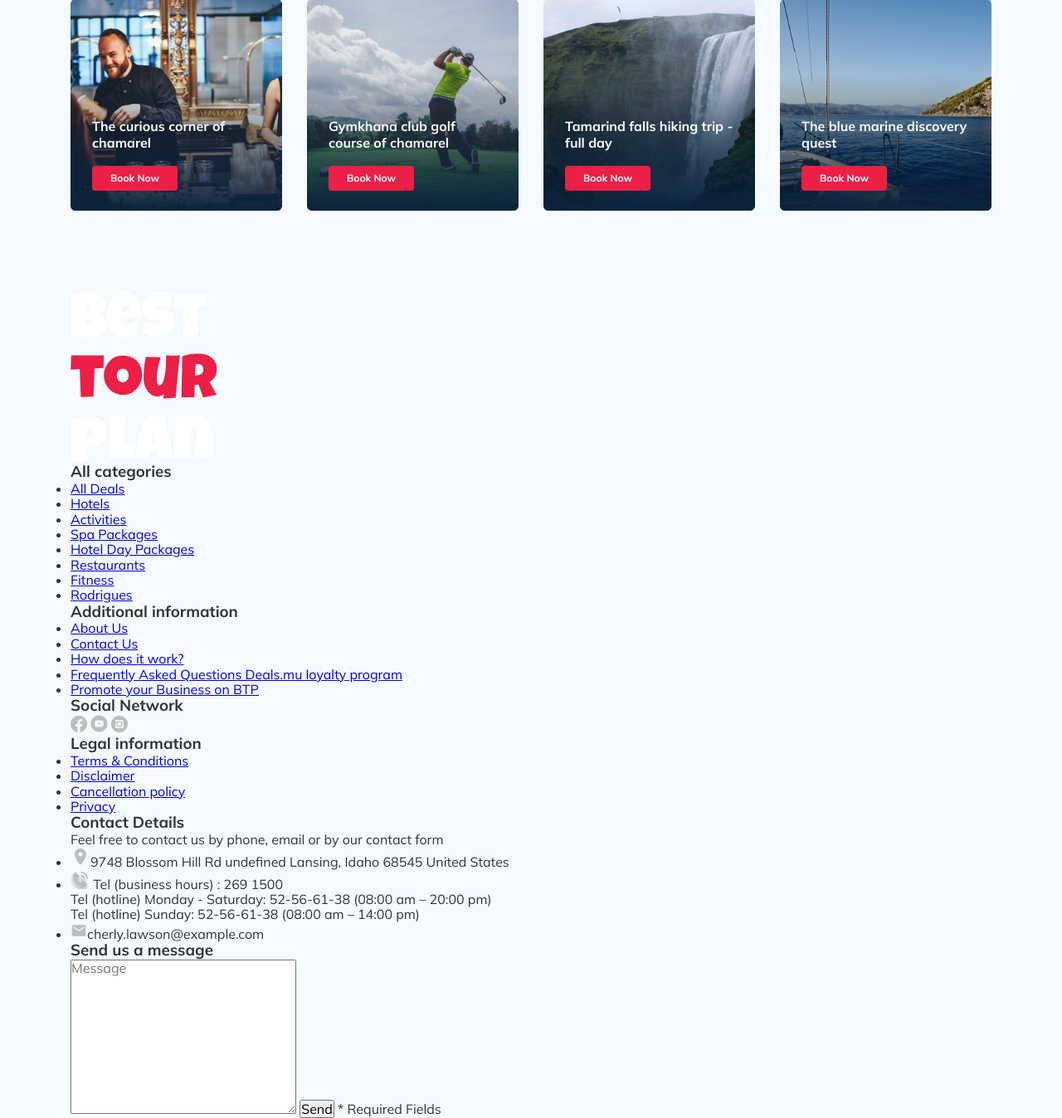
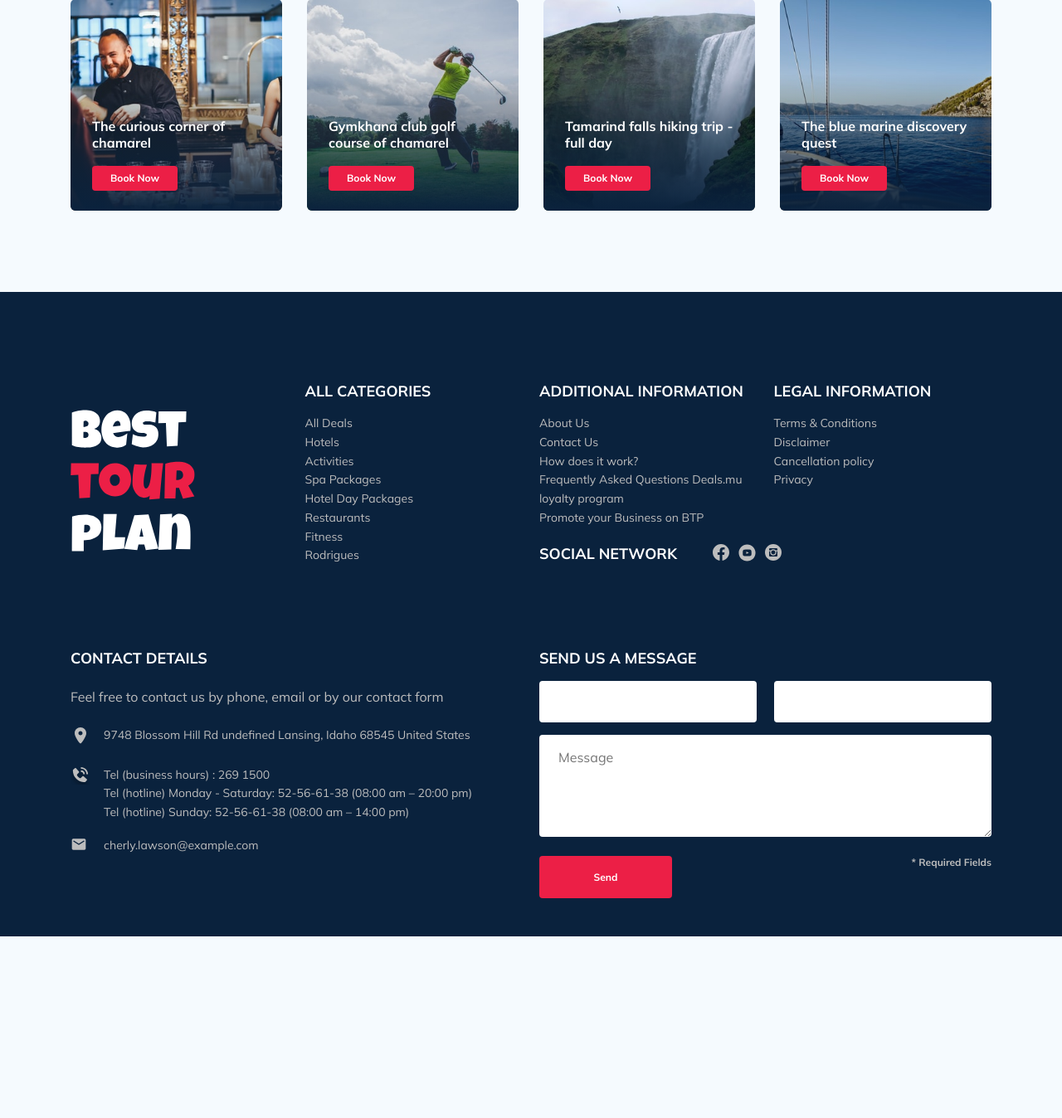
Before and after one commit to LidiyaZzz/tour-plan, a PHP site: page / in a window 1280 px wide. Shown: the part 3078-4426 px from the top of the page at 83% size. After the commit the page ends 4207 px from the top, so only its background shows below. Run offline with PHP 8.4, Linux system fonts and the light colour scheme; some libraries are stand-ins or nearby versions.

Commit message:
create: footer

```diff
--- a/css/style.css
+++ b/css/style.css
@@ -1410,6 +1410,196 @@ template {
   background-color: #EC1F46;
   border-radius: 4px;
   cursor: pointer;
+}
+
+.footer {
+  background-color: #0A223D;
+  color: #FFFFFF;
+  padding-top: 108px;
+  padding-bottom: 46px;
+}
+
+.footer-wrapper {
+  display: -ms-grid;
+  display: grid;
+  -ms-grid-columns: (minmax(min-content, 1fr))[4];
+      grid-template-columns: repeat(4, minmax(-webkit-min-content, 1fr));
+      grid-template-columns: repeat(4, minmax(min-content, 1fr));
+  grid-gap: 20px;
+  grid-auto-rows: minmax(43px, -webkit-min-content);
+  grid-auto-rows: minmax(43px, min-content);
+  -webkit-box-align: start;
+      -ms-flex-align: start;
+          align-items: start;
+}
+
+.footer__logo {
+  width: 150px;
+  -ms-flex-item-align: center;
+      -ms-grid-row-align: center;
+      align-self: center;
+  -ms-grid-row: 1;
+  -ms-grid-row-span: 2;
+  grid-row: 1 / 3;
+}
+
+.footer__categories {
+  -ms-grid-row: 1;
+  -ms-grid-row-span: 3;
+  grid-row: 1 / 4;
+}
+
+.footer__social-links {
+  display: -webkit-box;
+  display: -ms-flexbox;
+  display: flex;
+  -webkit-box-align: center;
+      -ms-flex-align: center;
+          align-items: center;
+  -webkit-box-pack: justify;
+      -ms-flex-pack: justify;
+          justify-content: space-between;
+  min-width: 83px;
+}
+
+.footer__social-network {
+  display: -webkit-box;
+  display: -ms-flexbox;
+  display: flex;
+  -ms-flex-line-pack: start;
+      align-content: start;
+  -ms-grid-row: 2;
+  -ms-grid-row-span: 2;
+  grid-row: 2 / 4;
+  grid-column: span 2;
+}
+
+.footer__contact-details {
+  grid-column: span 2;
+}
+
+.footer__contact-form {
+  grid-column: span 2;
+  -webkit-box-align: center;
+      -ms-flex-align: center;
+          align-items: center;
+}
+
+.footer__form {
+  display: -webkit-box;
+  display: -ms-flexbox;
+  display: flex;
+  -webkit-box-align: start;
+      -ms-flex-align: start;
+          align-items: start;
+  -webkit-box-pack: justify;
+      -ms-flex-pack: justify;
+          justify-content: space-between;
+  -ms-flex-wrap: wrap;
+      flex-wrap: wrap;
+}
+
+.footer__ul {
+  padding: 0;
+  margin: 0;
+  list-style: none;
+}
+
+.footer__title {
+  font-style: normal;
+  font-weight: bold;
+  font-size: 18px;
+  line-height: 23px;
+  text-transform: uppercase;
+  margin-bottom: 16px;
+}
+
+.footer__title--inline {
+  margin: 0;
+  margin-right: 43px;
+}
+
+.footer__title-details {
+  margin-bottom: 26px;
+}
+
+.footer__item {
+  display: -webkit-box;
+  display: -ms-flexbox;
+  display: flex;
+  -webkit-box-align: start;
+      -ms-flex-align: start;
+          align-items: flex-start;
+  font-style: normal;
+  font-weight: normal;
+  font-size: 14px;
+  line-height: 162%;
+  color: #BDBDBD;
+}
+
+.footer__item--mb-2 {
+  margin-bottom: 17px;
+}
+
+.footer__icon-wrapper {
+  min-width: 40px;
+}
+
+.footer__text {
+  color: #BDBDBD;
+  margin-bottom: 26px;
+}
+
+.footer__link {
+  text-decoration: none;
+  color: inherit;
+}
+
+.footer__input {
+  background-color: #fff;
+  width: 255px;
+  height: 50px;
+  border-radius: 4px;
+  border: none;
+  padding-right: 26px;
+  padding-left: 26px;
+  margin-bottom: 15px;
+  -ms-flex-preferred-size: 48%;
+      flex-basis: 48%;
+}
+
+.footer__message {
+  background-color: #fff;
+  border-radius: 4px;
+  width: 539px;
+  height: 123px;
+  padding: 18px 23px;
+  border: none;
+  -ms-flex-preferred-size: 100%;
+      flex-basis: 100%;
+  margin-bottom: 23px;
+}
+
+.footer__button {
+  min-width: 160px;
+  min-height: 50px;
+  padding: 18px;
+  font-style: normal;
+  font-weight: bold;
+  font-size: 12px;
+  line-height: 15px;
+  color: #FFFFFF;
+  background-color: #EC1F46;
+  border-radius: 4px;
+  border: none;
+}
+
+.footer__info {
+  font-style: normal;
+  font-weight: bold;
+  font-size: 12px;
+  line-height: 15px;
+  color: #BDBDBD;
 }
 
 @media (max-width: 1200px) {
--- a/index.html
+++ b/index.html
@@ -577,7 +577,7 @@ quest" class="card__img">
       <div class="footer-wrapper">
         <img src="img/vertical-logo.svg" alt="Best tour plan" class="logo footer__logo">
         <!-- list-1 -->
-        <div class="footer__list">
+        <div class="footer__list footer__categories">
           <h3 class="footer__title">All categories</h3>
           <ul class="footer__ul">
             <li class="footer__item"><a href="#" class="footer__link">All Deals</a></li>
@@ -593,7 +593,7 @@ quest" class="card__img">
         </div>
 
         <!-- list-2 -->
-        <div class="footer__list">
+        <div class="footer__list footer__additional">
           <h3 class="footer__title">Additional information</h3>
           <ul class="footer__ul">
             <li class="footer__item"><a href="#" class="footer__link">About Us</a></li>
@@ -607,16 +607,16 @@ quest" class="card__img">
 
         <!-- social-network -->
         <div class="footer__social-network">
-          <h3 class="footer__title">Social Network</h3>
+          <h3 class="footer__title footer__title--inline">Social Network</h3>
           <div class="footer__social-links">
-            <a href="#" class="footer__link"><img src="img/fb.svg" alt="icon: facebook" class="footer__icon"></a>
-            <a href="#" class="footer__link"><img src="img/youtube.svg" alt="icon: youtube" class="footer__icon"></a>
-            <a href="#" class="footer__link"><img src="img/circleinstagram.svg" alt="icon: circleinstagram" class="footer__icon"></a>
+            <a href="#" class="footer__link"><img src="img/fb.svg" alt="icon: facebook"></a>
+            <a href="#" class="footer__link"><img src="img/youtube.svg" alt="icon: youtube"></a>
+            <a href="#" class="footer__link"><img src="img/circleinstagram.svg" alt="icon: circleinstagram"></a>
           </div><!-- footer__social-links -->
         </div><!-- /.footer__social-network -->
 
         <!-- list-3 -->
-        <div class="footer__list">
+        <div class="footer__list  footer__legal">
           <h3 class="footer__title">Legal information</h3>
           <ul class="footer__ul">
             <li class="footer__item"><a href="#" class="footer__link">Terms & Conditions</a></li>
@@ -628,22 +628,31 @@ quest" class="card__img">
         </div><!-- /.footer__list -->
 
         <div class="footer__contact-details">
-          <h3 class="footer__title">Contact Details</h3>
+          <h3 class="footer__title footer__title-details">Contact Details</h3>
           <p class="footer__text">Feel free to contact us by phone, email or by our contact form</p>
 
           <ul class="footer__ul">
-            <li class="footer__item">
-              <img src="img/map-marker.svg" alt="">9748 Blossom Hill Rd undefined Lansing, Idaho 68545 United States
+            <li class="footer__item footer__item--mb-2">
+              <div class="footer__icon-wrapper">
+                <img src="img/map-marker.svg" alt="icon: map-marker" class="footer__icon">
+              </div>
+              9748 Blossom Hill Rd undefined Lansing, Idaho 68545 United States
             </li>
 
-            <li class="footer__item">
-              <img src="img/phone-call.svg" alt="">
+            <li class="footer__item footer__item--mb-2">
+              <div class="footer__icon-wrapper">
+                <img src="img/phone-call.svg" alt="icon: phone-call" class="footer__icon">
+              </div>
               Tel (business hours) : 269 1500 <br>
               Tel (hotline) Monday - Saturday: 52-56-61-38 (08:00 am – 20:00 pm)<br>
               Tel (hotline) Sunday: 52-56-61-38 (08:00 am – 14:00 pm)<br>
             </li>
 
-            <li class="footer__item"><img src="img/email.svg" alt="">cherly.lawson@example.com
+            <li class="footer__item footer__item--mb-2">
+              <div class="footer__icon-wrapper">
+                <img src="img/email.svg" alt="icon: mail" class="footer__icon">
+              </div>
+              cherly.lawson@example.com
           </li>
           </ul><!-- /.footer__ul -->
         </div>
@@ -653,8 +662,8 @@ quest" class="card__img">
           <h3 class="footer__title">Send us a message</h3>
 
           <form action="" class="footer__form">
-            <imput type="text" class="footer__input" placeholder="Your Full Name*"></imput>
-            <imput type="text" class="footer__input" placeholder="Phone Number*"></imput>
+            <imput type="text" class="input footer__input" placeholder="Your Full Name*"></imput>
+            <imput type="text" class="input footer__input" placeholder="Phone Number*"></imput>
 
             <textarea class="footer__message" cols="30" rows="10" placeholder="Message"></textarea>
 
--- a/sass/_variables.sass
+++ b/sass/_variables.sass
@@ -1,6 +1,7 @@
 $primary: #EC1F46
 $secondaru: #F5FAFE
 $text-color: #333333
+$footer: #BDBDBD
 $dark: #0A223D
 $light: #FFFFFF
 $blue: #007ADF
--- /dev/null
+++ b/sass/blocks/_footer.sass
@@ -0,0 +1,111 @@
+.footer
+  background-color: $dark
+  color: $light
+  padding-top: 108px
+  padding-bottom: 46px
+  &-wrapper
+    display: grid
+    grid-template-columns: repeat(4, minmax(min-content, 1fr))
+    grid-gap: 20px
+    grid-auto-rows: minmax(43px, min-content)
+    align-items: start
+  &__logo
+    width: 150px
+    align-self: center
+    grid-row: 1 / 3
+  &__categories
+    grid-row: 1 / 4
+  &__social
+    &-links
+      display: flex
+      align-items: center
+      justify-content: space-between
+      min-width: 83px
+    &-network
+      display: flex
+      align-content: start
+      grid-row: 2 / 4
+      grid-column: span 2
+  &__contact
+    &-details
+      grid-column: span 2
+    &-form
+      grid-column: span 2
+      align-items: center
+  &__form
+    display: flex
+    align-items: start
+    justify-content: space-between
+    flex-wrap: wrap
+  &__ul
+    padding: 0
+    margin: 0
+    list-style: none
+  &__title
+    font-style: normal
+    font-weight: bold
+    font-size: 18px
+    line-height: 23px
+    text-transform: uppercase
+    margin-bottom: 16px
+    &--inline
+      margin: 0
+      margin-right: 43px
+    &-details
+      margin-bottom: 26px
+  &__item
+    display: flex
+    align-items: flex-start
+    font-style: normal
+    font-weight: normal
+    font-size: 14px
+    line-height: 162%
+    color: $footer
+    &--mb-2
+      margin-bottom: 17px
+  &__icon
+    &-wrapper
+      min-width: 40px
+  &__text
+    color: $footer
+    margin-bottom: 26px
+  &__link
+    text-decoration: none
+    color: inherit
+  &__input
+    background-color: #fff
+    width: 255px
+    height: 50px
+    border-radius: 4px
+    border: none
+    padding-right: 26px
+    padding-left: 26px
+    margin-bottom: 15px
+    flex-basis: 48%
+  &__message
+    background-color: #fff
+    border-radius: 4px
+    width: 539px
+    height: 123px
+    padding: 18px 23px
+    border: none
+    flex-basis: 100%
+    margin-bottom: 23px
+  &__button
+    min-width: 160px
+    min-height: 50px
+    padding: 18px
+    font-style: normal
+    font-weight: bold
+    font-size: 12px
+    line-height: 15px
+    color: $light
+    background-color: $primary
+    border-radius: 4px
+    border: none
+  &__info
+    font-style: normal
+    font-weight: bold
+    font-size: 12px
+    line-height: 15px
+    color: $footer
--- a/sass/style.sass
+++ b/sass/style.sass
@@ -28,6 +28,9 @@
 // Cтили блока развлечений
 @import 'blocks/_activities.sass'
 
+// Cтили подвала
+@import 'blocks/_footer.sass'
+
 // Подключение стилей для адаптива
 @import '_media.sass'
 
```
Also changed, not shown: 1 other file.
